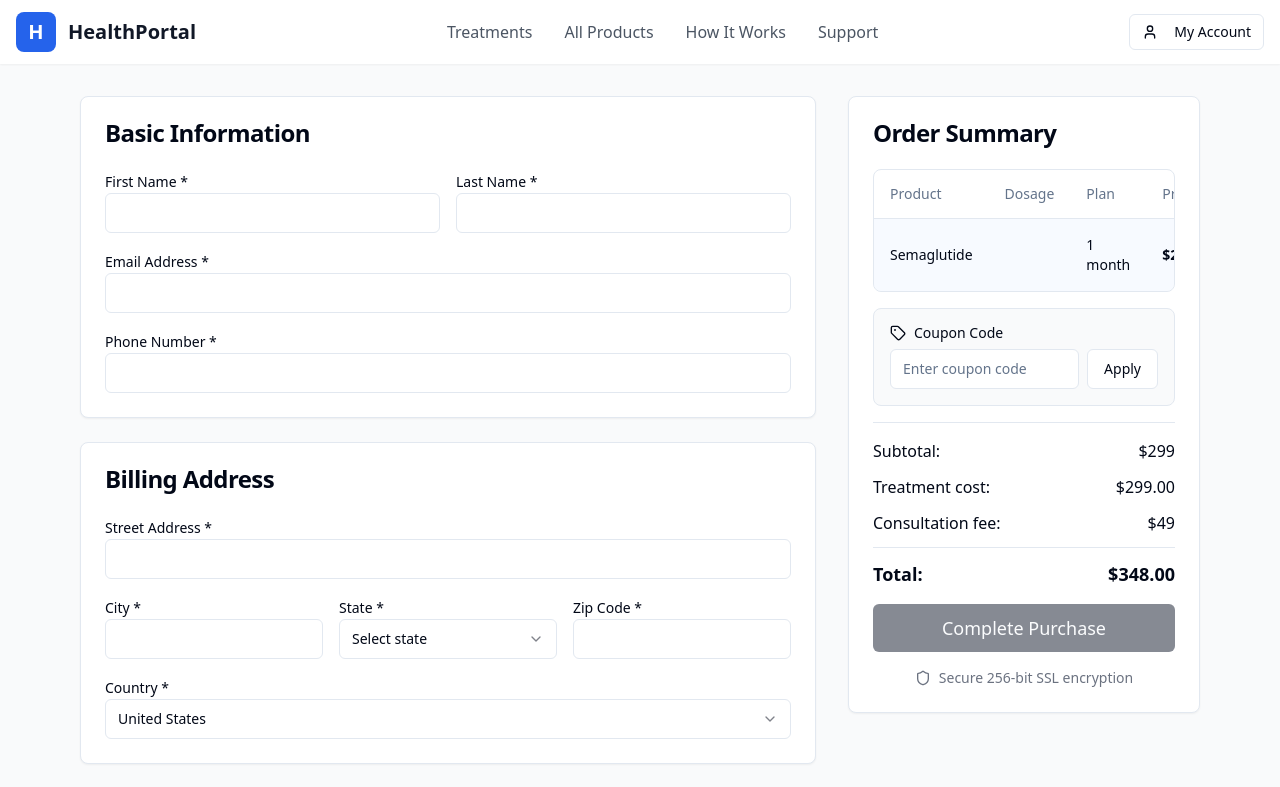
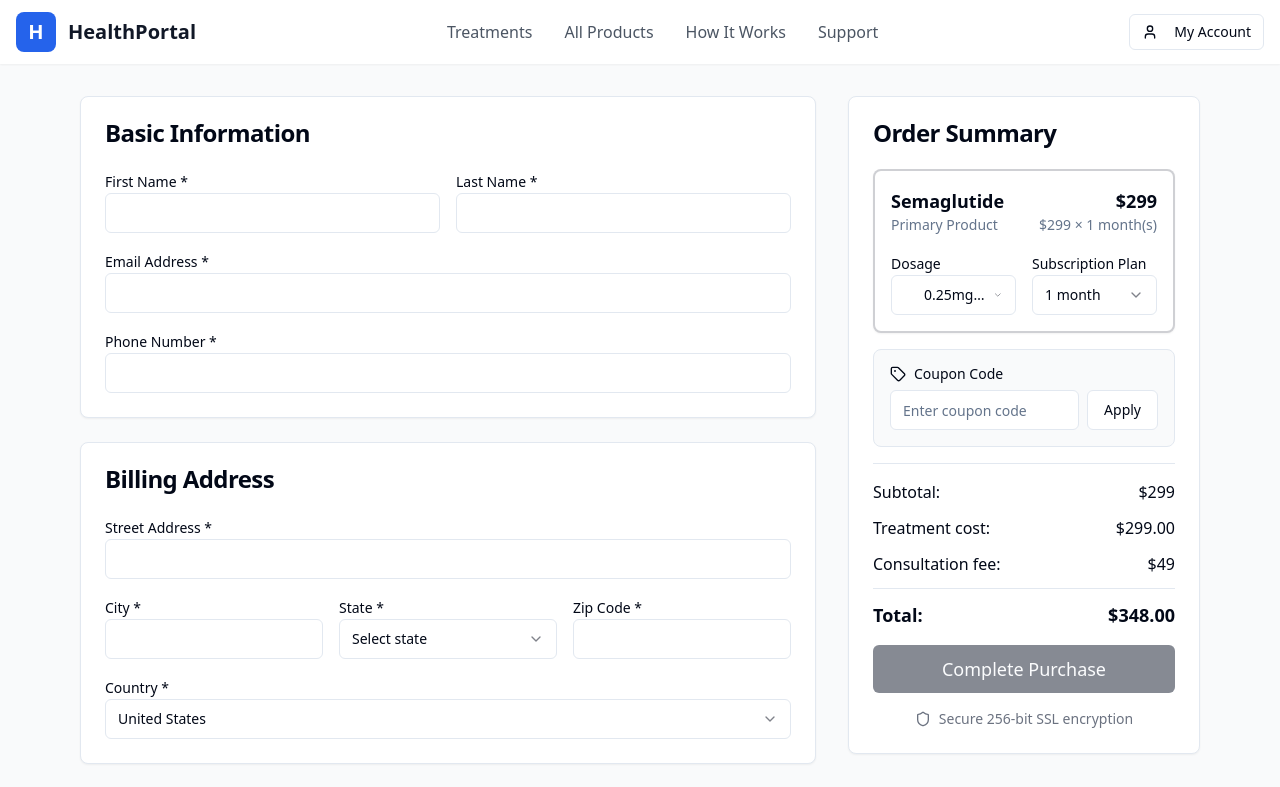
Before and after one commit to antareep1590/heal-thy-portal, a React (Vite) app: page /checkout in a window 1280 px wide. Shown: the top 787 px of the page. Built offline with nearby package versions, Linux system fonts and the light colour scheme.

Commit message:
Refactor checkout order summary
Change the order summary display from a table to a card view with dosage and plan dropdowns. Allow product removal.

```diff
--- a/src/pages/CheckoutPage.tsx
+++ b/src/pages/CheckoutPage.tsx
@@ -381,111 +381,160 @@ const CheckoutPage = () => {
                 <CardTitle>Order Summary</CardTitle>
               </CardHeader>
               <CardContent className="space-y-4">
-                {/* Order Table */}
-                <div className="border rounded-lg overflow-hidden">
-                  <Table>
-                    <TableHeader>
-                      <TableRow>
-                        <TableHead>Product</TableHead>
-                        <TableHead>Dosage</TableHead>
-                        <TableHead>Plan</TableHead>
-                        <TableHead>Price</TableHead>
-                        <TableHead>Actions</TableHead>
-                      </TableRow>
-                    </TableHeader>
-                    <TableBody>
-                      {/* Main Product */}
-                      <TableRow className="bg-blue-50/50">
-                        <TableCell className="font-medium">{product.name}</TableCell>
-                        <TableCell>
-                          {editingProduct === 'main' ? (
-                            <Select value={tempDosage} onValueChange={setTempDosage}>
-                              <SelectTrigger className="w-32">
+                {/* Products Cards */}
+                <div className="space-y-4">
+                  {/* Main Product Card */}
+                  <Card className="border-2 border-primary/20">
+                    <CardContent className="p-4">
+                      <div className="flex justify-between items-start mb-4">
+                        <div>
+                          <h3 className="font-semibold text-lg">{product.name}</h3>
+                          <p className="text-sm text-muted-foreground">Primary Product</p>
+                        </div>
+                        <div className="text-right">
+                          <div className="text-lg font-bold">${selectedDosagePrice * parseInt(selectedDuration)}</div>
+                          <div className="text-sm text-muted-foreground">
+                            ${selectedDosagePrice} × {selectedDuration} month(s)
+                          </div>
+                        </div>
+                      </div>
+
+                      <div className="grid grid-cols-2 gap-4">
+                        <div>
+                          <Label className="text-sm font-medium">Dosage</Label>
+                          <Select
+                            value={editingProduct === 'main' ? tempDosage : dosage || '0.25mg'}
+                            onValueChange={(value) => {
+                              if (editingProduct !== 'main') {
+                                setEditingProduct('main');
+                                setTempDosage(value);
+                                setTempDuration(duration);
+                              } else {
+                                setTempDosage(value);
+                              }
+                            }}
+                          >
+                            <SelectTrigger>
                               <SelectValue />
                             </SelectTrigger>
                             <SelectContent>
                               {product.dosages.map(d => (
-                                  <SelectItem key={d.value} value={d.value}>{d.value}</SelectItem>
+                                <SelectItem key={d.value} value={d.value}>
+                                  {d.label}
+                                </SelectItem>
                               ))}
                             </SelectContent>
                           </Select>
-                          ) : (
-                            dosage
-                          )}
-                        </TableCell>
-                        <TableCell>
-                          {editingProduct === 'main' ? (
-                            <Select value={tempDuration} onValueChange={setTempDuration}>
-                              <SelectTrigger className="w-32">
+                        </div>
+
+                        <div>
+                          <Label className="text-sm font-medium">Subscription Plan</Label>
+                          <Select
+                            value={editingProduct === 'main' ? tempDuration : selectedDuration}
+                            onValueChange={(value) => {
+                              if (editingProduct !== 'main') {
+                                setEditingProduct('main');
+                                setTempDosage(dosage || '0.25mg');
+                                setTempDuration(value);
+                              } else {
+                                setTempDuration(value);
+                              }
+                            }}
+                          >
+                            <SelectTrigger>
                               <SelectValue />
                             </SelectTrigger>
                             <SelectContent>
                               {subscriptionPlans.map(plan => (
                                 <SelectItem key={plan.value} value={plan.value}>
                                   {plan.label}
+                                  {plan.discount > 0 && (
+                                    <span className="ml-2 text-green-600">({plan.discount}% off)</span>
+                                  )}
                                 </SelectItem>
                               ))}
                             </SelectContent>
                           </Select>
-                          ) : (
-                            subscriptionPlans.find(p => p.value === selectedDuration)?.label
-                          )}
-                        </TableCell>
-                        <TableCell className="font-semibold">
-                          ${selectedDosagePrice * parseInt(selectedDuration)}
-                        </TableCell>
-                        <TableCell>
-                          {editingProduct === 'main' ? (
-                            <div className="flex space-x-1">
+                        </div>
+                      </div>
+
+                      {editingProduct === 'main' && (
+                        <div className="flex space-x-2 mt-4">
                           <Button size="sm" onClick={handleSaveProductChanges}>
-                                Save
+                            Update Product
                           </Button>
-                              <Button size="sm" variant="outline" onClick={() => setEditingProduct(null)}>
+                          <Button
+                            size="sm"
+                            variant="outline"
+                            onClick={() => {
+                              setEditingProduct(null);
+                              setTempDosage(dosage || '0.25mg');
+                              setTempDuration(duration);
+                            }}
+                          >
                             Cancel
                           </Button>
                         </div>
-                          ) : (
-                            <Button
-                              size="sm"
-                              variant="ghost"
-                              onClick={() => setEditingProduct('main')}
-                            >
-                              <Edit2 className="h-4 w-4" />
-                            </Button>
                       )}
-                        </TableCell>
-                      </TableRow>
+                    </CardContent>
+                  </Card>
 
-                      {/* Related Products */}
+                  {/* Related Products Cards */}
                   {selectedRelatedProducts.map(productId => {
                     const relatedProduct = relatedProductsData.find(p => p.id === productId);
                     if (!relatedProduct) return null;
 
                     return (
-                          <TableRow key={productId}>
-                            <TableCell className="font-medium">{relatedProduct.name}</TableCell>
-                            <TableCell>-</TableCell>
-                            <TableCell>
-                              {subscriptionPlans.find(p => p.value === selectedDuration)?.label}
-                            </TableCell>
-                            <TableCell className="font-semibold">
-                              ${relatedProduct.price * parseInt(selectedDuration)}
-                            </TableCell>
-                            <TableCell>
+                      <Card key={productId} className="border">
+                        <CardContent className="p-4">
+                          <div className="flex justify-between items-start mb-4">
+                            <div>
+                              <h3 className="font-semibold">{relatedProduct.name}</h3>
+                              <p className="text-sm text-muted-foreground">Related Product</p>
+                            </div>
+                            <div className="flex items-center space-x-2">
+                              <div className="text-right">
+                                <div className="font-bold">${relatedProduct.price * parseInt(selectedDuration)}</div>
+                                <div className="text-sm text-muted-foreground">
+                                  ${relatedProduct.price} × {selectedDuration} month(s)
+                                </div>
+                              </div>
                               <Button
                                 size="sm"
                                 variant="ghost"
                                 onClick={() => handleRemoveRelatedProduct(productId)}
-                                className="text-red-600 hover:text-red-800"
+                                className="text-red-600 hover:text-red-700 hover:bg-red-50"
                               >
                                 <X className="h-4 w-4" />
                               </Button>
-                            </TableCell>
-                          </TableRow>
+                            </div>
+                          </div>
+
+                          <div>
+                            <Label className="text-sm font-medium">Subscription Plan</Label>
+                            <Select value={selectedDuration} disabled>
+                              <SelectTrigger>
+                                <SelectValue />
+                              </SelectTrigger>
+                              <SelectContent>
+                                {subscriptionPlans.map(plan => (
+                                  <SelectItem key={plan.value} value={plan.value}>
+                                    {plan.label}
+                                    {plan.discount > 0 && (
+                                      <span className="ml-2 text-green-600">({plan.discount}% off)</span>
+                                    )}
+                                  </SelectItem>
+                                ))}
+                              </SelectContent>
+                            </Select>
+                            <p className="text-xs text-muted-foreground mt-1">
+                              Follows the main product's subscription plan
+                            </p>
+                          </div>
+                        </CardContent>
+                      </Card>
                     );
                   })}
-                    </TableBody>
-                  </Table>
                 </div>
 
                 {/* Coupon Code */}
```
Lines whose indentation alone changed are shown as unchanged.
